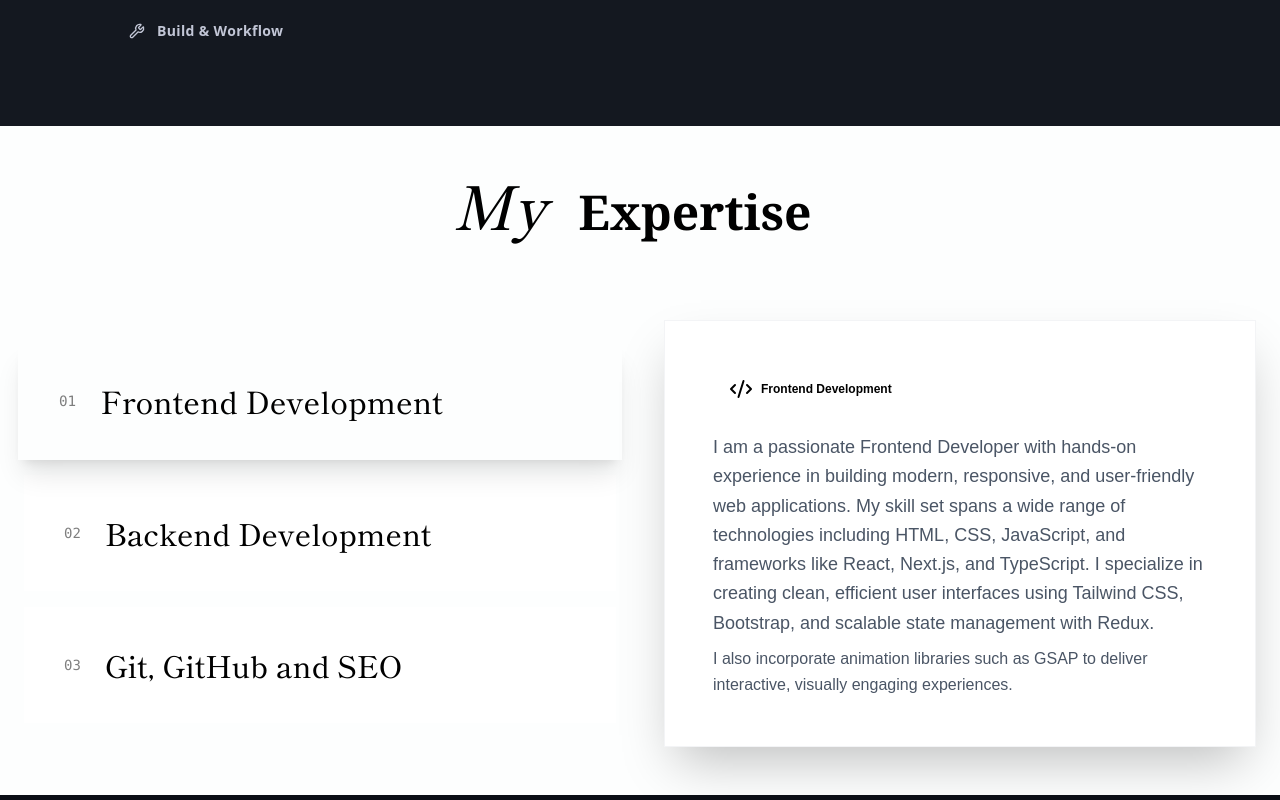
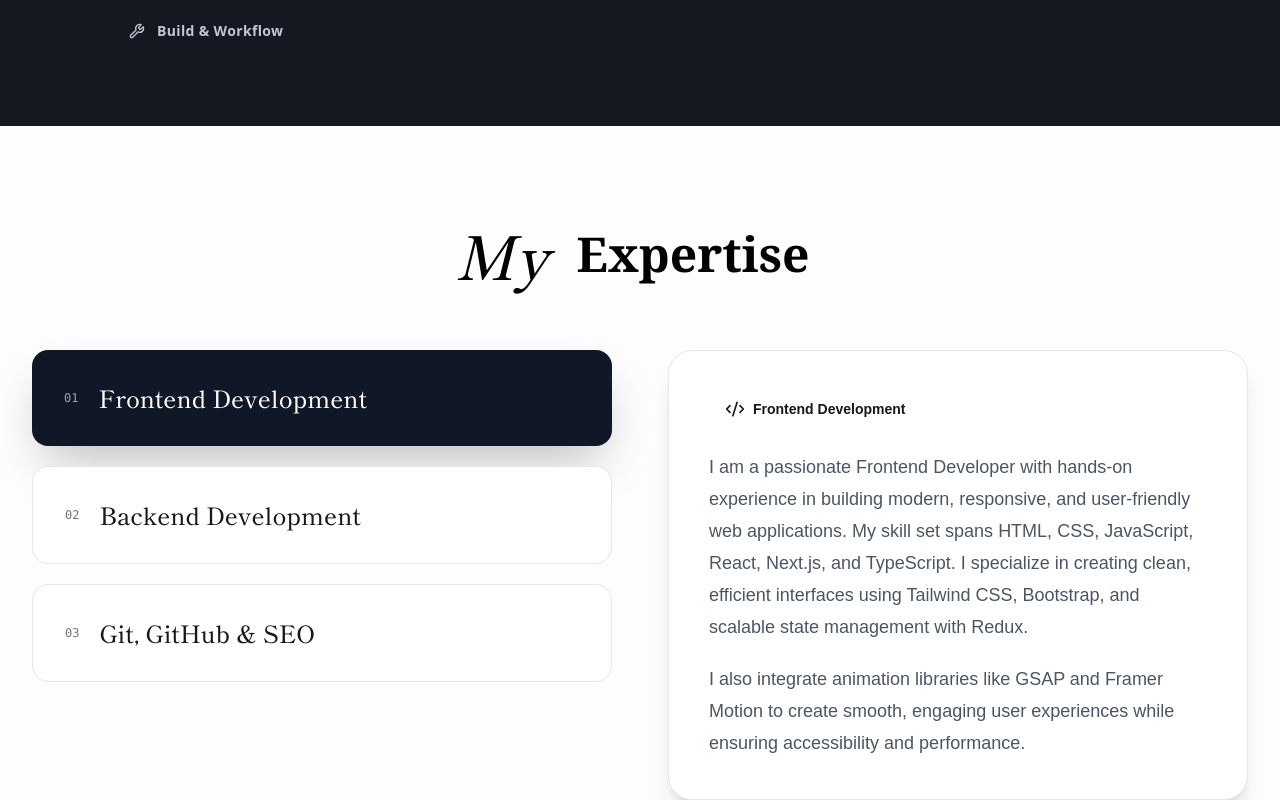
Before and after one commit to rahuloncode/Portfolio, a Next.js app: page / in a window 1280 px wide. Shown: the part 1840-2640 px from the top of the page. Built offline with nearby package versions, Linux system fonts and the light colour scheme; a web font is replaced by a local one.

Commit message:
refactor: enhance Expertise component with improved animations and styling

```diff
--- a/components/Expertise.tsx
+++ b/components/Expertise.tsx
@@ -1,35 +1,36 @@
 "use client";
+
 import React, { useState } from "react";
-import { motion } from "motion/react";
+import { motion, AnimatePresence } from "motion/react";
 import { Code2, Server, Smartphone } from "lucide-react";
 
 const Expertise = () => {
   const cards = [
     {
       title: "Frontend Development",
-      icon: <Code2 />,
-      color: "bg-brand",
+      icon: <Code2 className="w-5 h-5" />,
+      color: "bg-gray-900 text-white",
       description: [
-        "I am a passionate Frontend Developer with hands-on experience in building modern, responsive, and user-friendly web applications. My skill set spans a wide range of technologies including HTML, CSS, JavaScript, and frameworks like React, Next.js, and TypeScript. I specialize in creating clean, efficient user interfaces using Tailwind CSS, Bootstrap, and scalable state management with Redux.",
-        "I also incorporate animation libraries such as GSAP to deliver interactive, visually engaging experiences.",
+        "I am a passionate Frontend Developer with hands-on experience in building modern, responsive, and user-friendly web applications. My skill set spans HTML, CSS, JavaScript, React, Next.js, and TypeScript. I specialize in creating clean, efficient interfaces using Tailwind CSS, Bootstrap, and scalable state management with Redux.",
+        "I also integrate animation libraries like GSAP and Framer Motion to create smooth, engaging user experiences while ensuring accessibility and performance.",
       ],
     },
     {
       title: "Backend Development",
-      icon: <Server />,
-      color: "bg-gray-100",
+      icon: <Server className="w-5 h-5" />,
+      color: "bg-gray-900 text-white",
       description: [
-        "I build secure and scalable server-side applications using Node.js, Express.js, and Mongoose, often integrated with Next.js for full-stack functionality. I work extensively with MongoDB, both locally and through cloud platforms like MongoDB Atlas, Firebase, Appwrite, and MockAPI.",
-        "I have experience developing and consuming RESTful APIs, performing full CRUD operations, and implementing authentication systems using JWT, NextAuth, OTP verification, and email-based login flows (e.g., resend mail features). I also use Cloudinary for media handling and storage.",
+        "I build secure and scalable backend applications using Node.js, Express.js, and Mongoose, often integrated with Next.js for full-stack solutions. I work extensively with MongoDB, Firebase, Appwrite, MongoDB Atlas, and MockAPI.",
+        "I have experience developing RESTful APIs, authentication systems using JWT, NextAuth, OTP verification, email workflows, Cloudinary integration, and complete CRUD applications.",
       ],
     },
     {
-      title: "Git, GitHub and SEO",
-      icon: <Smartphone />,
-      color: "bg-gray-200",
+      title: "Git, GitHub & SEO",
+      icon: <Smartphone className="w-5 h-5" />,
+      color: "bg-gray-900 text-white",
       description: [
-        "As a seasoned Git/GitHub practitioner, I am proficient in version control and collaborative software development workflows. With a strong foundation in Git principles and extensive experience with GitHub's platform, I excel in managing code repositories, facilitating team collaboration, and ensuring the integrity and stability of software projects",
-        "As an SEO specialist, I possess a deep understanding of search engine optimization principles and techniques, enabling me to enhance the visibility and ranking of websites in search engine results pages (SERPs). On-Page Optimization, Technical SEO.",
+        "I use Git and GitHub daily for version control, collaboration, branching strategies, pull requests, and maintaining clean development workflows in team environments.",
+        "I also optimize websites for search engines through Technical SEO, On-Page SEO, metadata optimization, semantic HTML, performance improvements, and Core Web Vitals.",
       ],
     },
   ];
@@ -37,28 +38,58 @@ const Expertise = () => {
   const [activeTab, setActiveTab] = useState(0);
 
   return (
-    <section className=" bg-gray-50/30 overflow-hidden text-black py-12">
-      <div className="max-w-7xl mx-auto px-6">
-        <div className="flex items-baseline gap-4 mb-20 text-center justify-center">
-          <h2 className="font-serif text-5xl md:text-6xl italic">My</h2>
-          <span className="bg-brand text-4xl md:text-5xl font-serif font-bold px-4 py-1">
+    <section className="bg-gray-50/40 py-16 md:py-24 overflow-hidden">
+      <div className="max-w-7xl mx-auto px-5 sm:px-6 lg:px-8">
+        {/* Heading */}
+        <div className="flex flex-wrap items-center justify-center gap-3 mb-12 md:mb-16">
+          <h2 className="font-serif italic text-4xl sm:text-5xl md:text-6xl text-black">
+            My
+          </h2>
+
+          <span className="bg-brand px-4 py-2 font-serif font-bold text-black text-3xl sm:text-4xl md:text-5xl rounded-md">
             Expertise
           </span>
         </div>
 
-        <div className="grid md:grid-cols-2 gap-12 items-center">
-          <div className="space-y-4">
+        <div className="grid grid-cols-1 lg:grid-cols-2 gap-10 lg:gap-14 items-start">
+          {/* Mobile Tabs */}
+          <div className="lg:hidden flex flex-col gap-3 mb-6">
+            {cards.map((card, idx) => (
+              <button
+                key={idx}
+                onClick={() => setActiveTab(idx)}
+                className={`w-full rounded-xl px-5 py-4 text-left text-sm font-medium transition-all duration-300 ${
+                  activeTab === idx
+                    ? `${card.color} shadow-lg`
+                    : "bg-white text-gray-700 border border-gray-200"
+                }`}
+              >
+                {card.title}
+              </button>
+            ))}
+          </div>
+
+          {/* Desktop Menu */}
+          <div className="hidden lg:flex flex-col gap-5">
             {cards.map((card, idx) => (
               <motion.button
                 key={idx}
+                whileHover={{ scale: 1.02 }}
+                whileTap={{ scale: 0.98 }}
+                transition={{ duration: 0.2 }}
                 onClick={() => setActiveTab(idx)}
-                className={`w-full text-left p-10 transition-all ${activeTab === idx ? card.color + " shadow-xl scale-[1.02]" : "bg-white hover:bg-gray-50"}`}
+                className={`w-full rounded-2xl p-6 xl:p-8 text-left transition-all duration-300 ${
+                  activeTab === idx
+                    ? `${card.color} shadow-2xl`
+                    : "bg-white hover:bg-gray-100 border border-gray-200"
+                }`}
               >
-                <div className="flex items-center gap-6">
-                  <span className="text-sm font-mono opacity-50">
+                <div className="flex items-center gap-5">
+                  <span className="text-xs opacity-60 font-mono">
                     0{idx + 1}
                   </span>
-                  <h3 className="text-2xl md:text-3xl font-serif">
+
+                  <h3 className="font-serif text-xl xl:text-2xl">
                     {card.title}
                   </h3>
                 </div>
@@ -66,22 +97,32 @@ const Expertise = () => {
             ))}
           </div>
 
+          {/* Content */}
+          <div className="min-h-[360px]">
+            <AnimatePresence mode="wait">
               <motion.div
                 key={activeTab}
-            initial={{ opacity: 0, x: 20 }}
-            animate={{ opacity: 1, x: 0 }}
-            className="bg-white p-12 shadow-2xl border border-gray-100"
+                initial={{ opacity: 0, y: 30 }}
+                animate={{ opacity: 1, y: 0 }}
+                exit={{ opacity: 0, y: -20 }}
+                transition={{ duration: 0.35 }}
+                className="bg-white rounded-3xl border border-gray-200 shadow-xl p-6 sm:p-8 lg:p-10"
               >
-            <div className="flex items-center gap-2 mb-6 text-brand bg-navy p-2 w-fit px-4 text-xs font-bold rounded-full">
-              {cards[activeTab].icon} {cards[activeTab].title}
+                <div className="inline-flex items-center gap-2 bg-navy text-brand rounded-full px-4 py-2 text-sm font-semibold mb-6">
+                  {cards[activeTab].icon}
+                  {cards[activeTab].title}
                 </div>
-            <p className="text-gray-600 leading-relaxed text-lg mb-2">
+
+                <p className="text-gray-600 leading-8 text-base md:text-lg mb-5">
                   {cards[activeTab].description[0]}
                 </p>
-            <p className="text-gray-600 leading-relaxed">
+
+                <p className="text-gray-600 leading-8 text-base md:text-lg">
                   {cards[activeTab].description[1]}
                 </p>
               </motion.div>
+            </AnimatePresence>
+          </div>
         </div>
       </div>
     </section>
```
Lines whose indentation alone changed are shown as unchanged.
